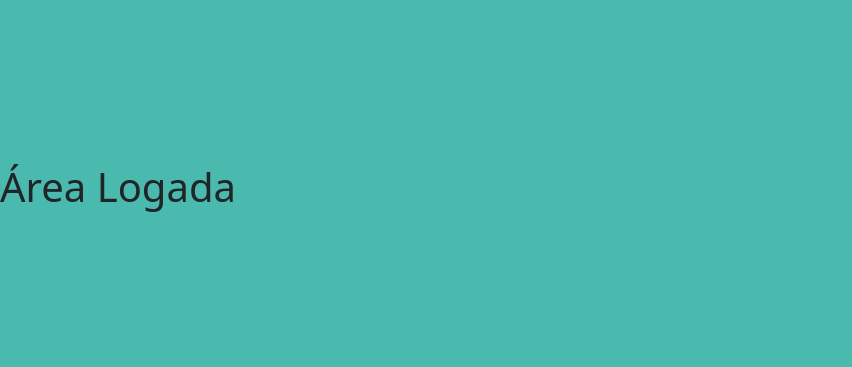
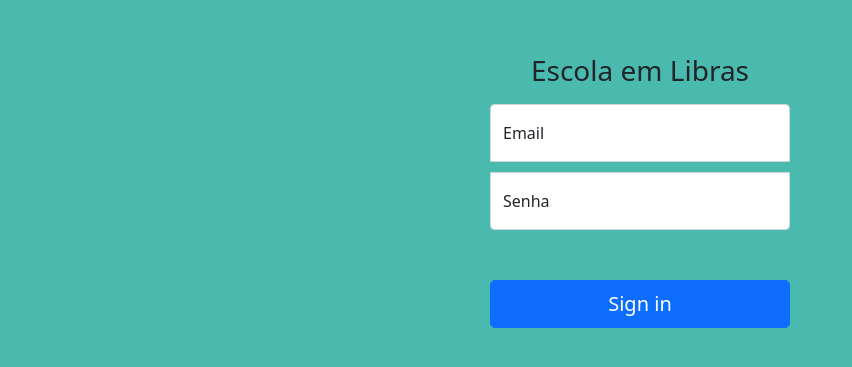
Before and after one commit to Victor-Hechel/EscolaEmLibras, a React (Create React App) app in the folder site/: page / in a window 1280 px wide. Shown: the part 209-576 px from the top of the page, without its empty margins (0-852 px from the left). Built offline with nearby package versions, Linux system fonts and the light colour scheme.

Commit message:
Controlar area logada

```diff
--- a/site/package.json
+++ b/site/package.json
@@ -7,6 +7,7 @@
     "@testing-library/react": "^11.1.0",
     "@testing-library/user-event": "^12.1.10",
     "bootstrap": "^5.1.1",
+    "jwt-decode": "^3.1.2",
     "react": "^17.0.2",
     "react-dom": "^17.0.2",
     "react-router-dom": "^5.3.0",
--- a/site/src/componentes/Login.js
+++ b/site/src/componentes/Login.js
@@ -10,6 +10,7 @@ class Login extends React.Component {
         this.state = {
             login: '',
             senha: '',
+            erro: '',
             inputDisabled: false
         }
 
@@ -32,26 +33,27 @@ class Login extends React.Component {
                 senha: this.state.senha
             })
         }
-        console.log(Login.contextType)
 
         const response = await fetch('http://www.localhost:3002/login', requestOptions)
 
+        let erroMensagem
+
         if(response.status === 404) {
-            console.log("Usuário não existe")
+            erroMensagem = "Usuário não existe"
         }else if(response.status === 401) {
-            console.log("Senha inválida")
+            erroMensagem = "Senha inválida"
         }else if(response.status === 500) {
-            console.log("Erro inesperado")
+            erroMensagem = "Erro inesperado"
         }else{
             const responseBody = await response.json()
-            console.log("Tudo certo, seu token eh: ", responseBody)
             this.context.Logar(responseBody.accessToken)
+            return
         }
 
         this.setState({
-            inputDisabled: false
-          });
-
+            inputDisabled: false,
+            erro: erroMensagem
+        });
     }
 
     handleInputChange(event) {
@@ -70,6 +72,14 @@ class Login extends React.Component {
                 <main className="form-signin">
                     <form onSubmit={this.handleSubmit}>
                         <h1 className="h3 mb-3 fw-normal">Escola em Libras</h1>
+
+                        {
+                            this.state.erro &&
+                            <div className="alert alert-danger" role="alert">
+                                {this.state.erro}
+                            </div>
+                        }
+
                         <div className="form-floating">
                             <input type="email" name="login" className="form-control" id="floatingInput" placeholder="name@example.com" value={this.state.login} onChange={this.handleInputChange}/>
                             <label htmlFor="floatingInput">Email</label>
--- a/site/src/contextos/autenticacao.js
+++ b/site/src/contextos/autenticacao.js
@@ -1,16 +1,16 @@
 import React, { createContext, useState } from 'react'
+import jwtDecode from 'jwt-decode'
 
 const AutenticacaoContext = createContext({})
 
 export const AutenticacaoProvider = ({ children }) => {
 
-    const [token, setToken] = useState("")
+    const [token, setToken] = useState(localStorage.getItem("token"))
 
     function Logar(tokenParam) {
-        console.log("Olha o token no contexto aqui: ", tokenParam)
-
         setToken(tokenParam)
-
+        localStorage.setItem("token", tokenParam)
+        localStorage.setItem("user", JSON.stringify(jwtDecode(tokenParam).usuario))
     }
 
     return (
--- a/site/src/routes/index.js
+++ b/site/src/routes/index.js
@@ -9,7 +9,7 @@ const Routes = () => {
     const { token } = useContext(AutenticacaoContext)
 
     return (
-        token ? <DeslogadoRoutes /> : <LogadoRoutes/>
+        token ?  <LogadoRoutes/> : <DeslogadoRoutes />
     )
 }
 
```
Also changed, not shown: 1 other file (tests, documents, lock files or other folders).
